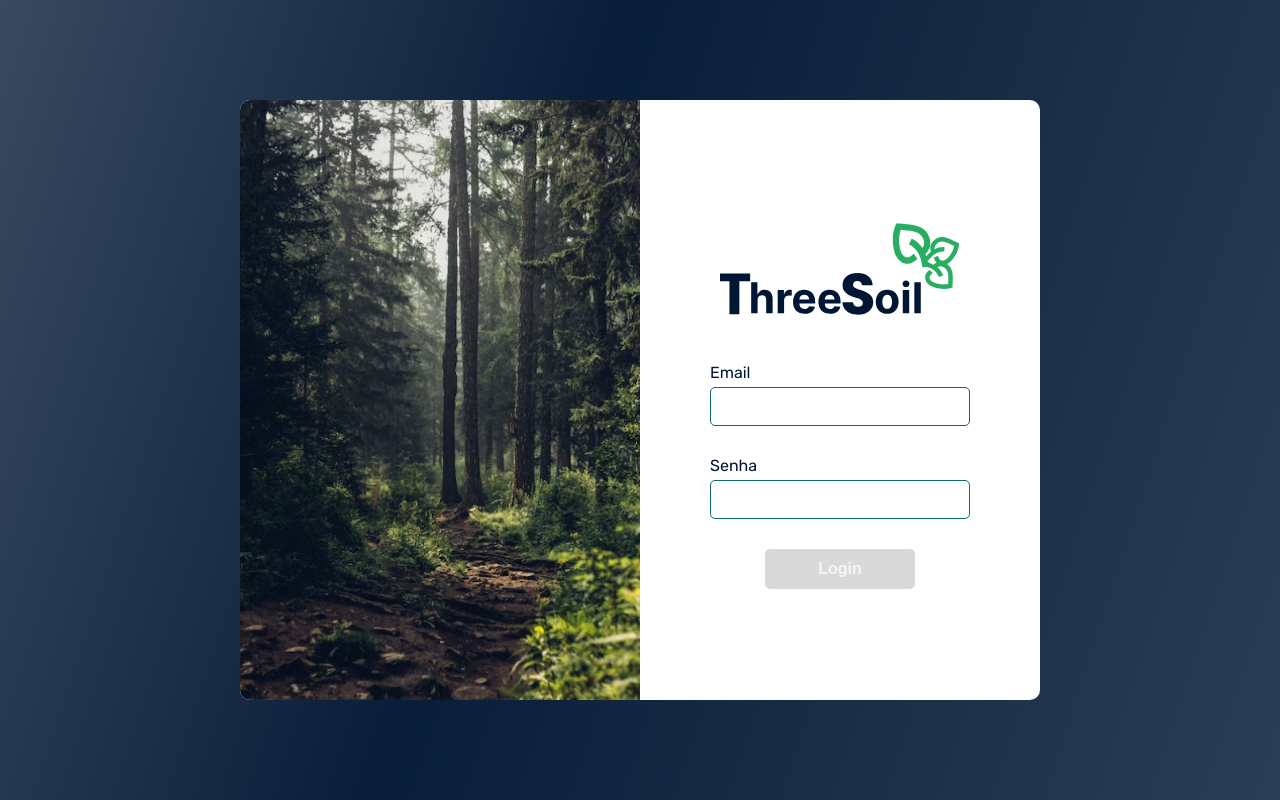
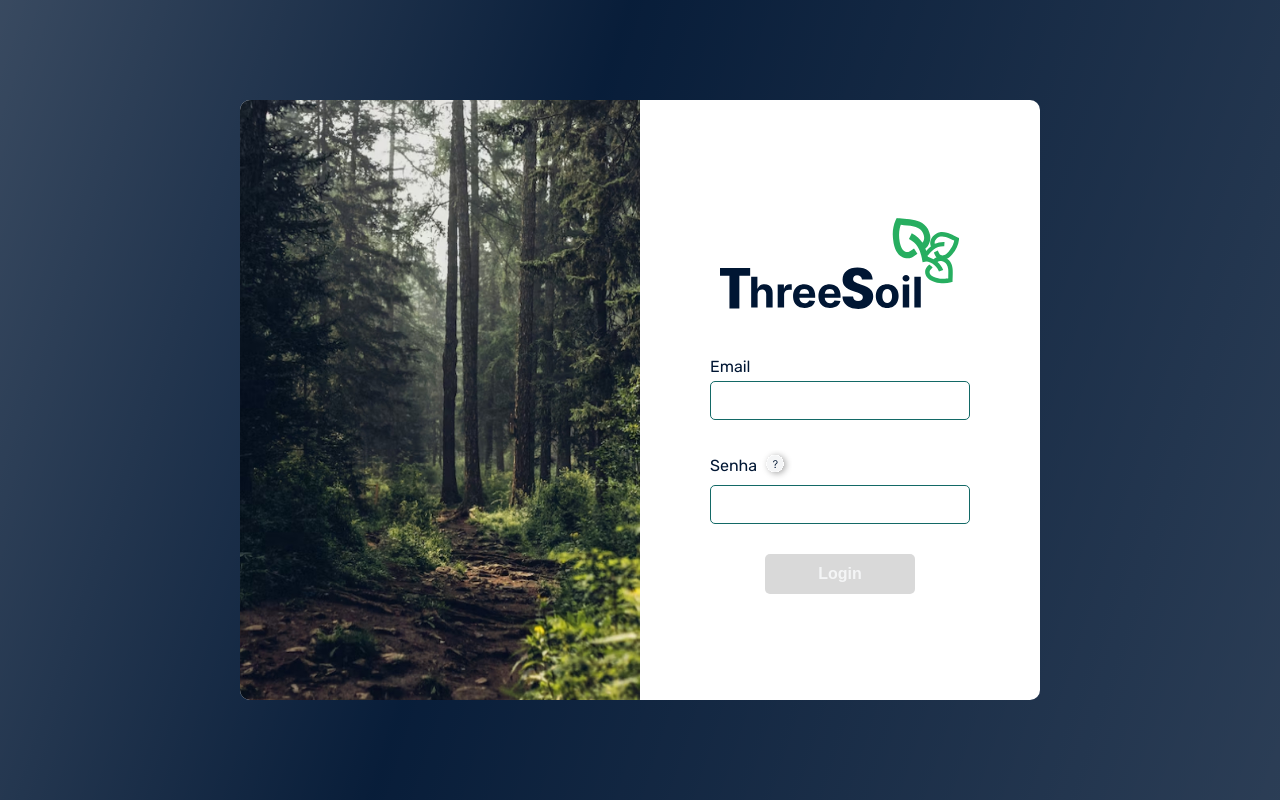
Before and after one commit to ElbertJean/three-soil, a React (Create React App) app: page / in a window 1280 px wide. Built offline with nearby package versions, Linux system fonts and the light colour scheme.

Commit message:
:sparkles: feat: Dica de senha na tela de login

```diff
--- a/src/pages/login/Login.module.css
+++ b/src/pages/login/Login.module.css
@@ -64,6 +64,46 @@
     color: rgba(var(--base-error));
 }
 
+.containerPassword {
+    display: flex;
+    position: relative;
+    align-items: center;
+    gap: 5px
+}
+
+.iconQuest {
+    width: 30px;
+    cursor: pointer;
+}
+
+.divPopupHover {
+    position: relative;
+    top: -45px;
+    left: 10px;
+}
+
+.popupHover {
+    position: fixed;
+    display: flex;
+    justify-content: center;
+    align-items: left;
+    flex-direction: column;
+    width: 160px;
+    height: 80px;
+    background-color: white;
+    border-radius: 5px;
+    box-shadow: 2px 2px 8px 1px rgba(0, 0, 0, 0.2);
+    padding: 0.5rem;
+    border: 1px solid rgba(var(--base-primary-strong));
+    padding: 20px;
+}
+
+.modalParagraph {
+    font-size: 14px;
+    margin: 0px;
+    color: rgba(var(--base-primary-strong));
+}
+
 .input {
     height: 35px;
     border-radius: 5px;
@@ -120,6 +160,7 @@
     font-weight: bold;
     font-size: 18px;
 }
+
 
 @media only screen and (max-width: 1300px) {
     .card {
--- a/src/pages/login/Login.tsx
+++ b/src/pages/login/Login.tsx
@@ -1,4 +1,4 @@
-import React, { useContext, useEffect, useCallback } from "react";
+import React, { useContext, useEffect, useCallback, useState } from "react";
 import { useNavigate } from "react-router-dom";
 
 import styles from './Login.module.css';
@@ -10,6 +10,8 @@ import { SessionContext } from "../../routes/router.routes";
 
 import isEmailValid from "../../@utils/validation/isEmailValid";
 import isPasswordValid from "../../@utils/validation/isPasswordValid";
+
+import quest from '../../assets/quest.svg'
 
 function Login():JSX.Element {
 
@@ -54,6 +56,17 @@ function Login():JSX.Element {
         }
     }
 
+    const [isHovering, setIsHovering] = useState(false);
+
+    const handleMouseEnterHelp = () => {
+        setIsHovering(true);
+    };
+
+    const handleMouseLeaveHelp = () => {
+        setIsHovering(false);
+    };
+
+
     useEffect(() => {
         if (!isEmailValid(emailValue) || !isPasswordValid(passwordValue)) {
             setButtonDisabled(false)
@@ -92,7 +105,21 @@ function Login():JSX.Element {
                                 />
                             </div>
                             <div className={styles.divInput}>
-                                <label className={styles.label} htmlFor="password">Senha</label>
+                                <div className={styles.containerPassword}>
+                                    <label className={styles.label} htmlFor="password">Senha</label>
+                                    <img src={quest} alt="lup" className={styles.iconQuest} onMouseEnter={handleMouseEnterHelp} onMouseLeave={handleMouseLeaveHelp}/>
+                                    {isHovering && (
+                                        <div className={styles.divPopupHover}>
+                                            <div className={styles.popupHover}>
+                                                <p className={styles.modalParagraph}>8 caracteres no mínimo</p>
+                                                <p className={styles.modalParagraph}>1 letra maiúscula</p>
+                                                <p className={styles.modalParagraph}>1 letra minúscula</p>
+                                                <p className={styles.modalParagraph}>1 número</p>
+                                                <p className={styles.modalParagraph}>1 caractere especial</p>
+                                            </div>
+                                        </div>
+                                    )}
+                                </div>
                                 <input
                                     className={`${styles.input} ${!errorPassword ? styles.input : styles.inputError}`}
                                     type="password"
```
Also changed, not shown: src/assets/quest.svg (added).
